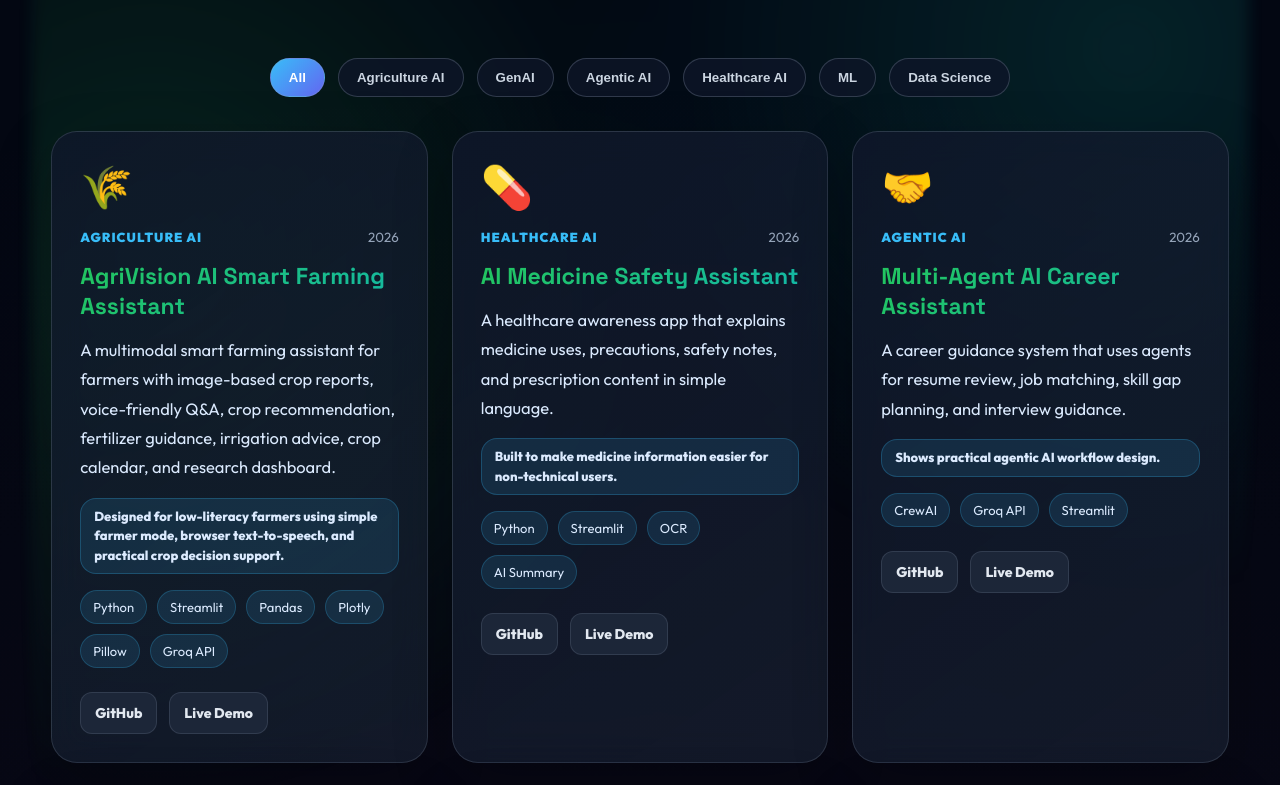
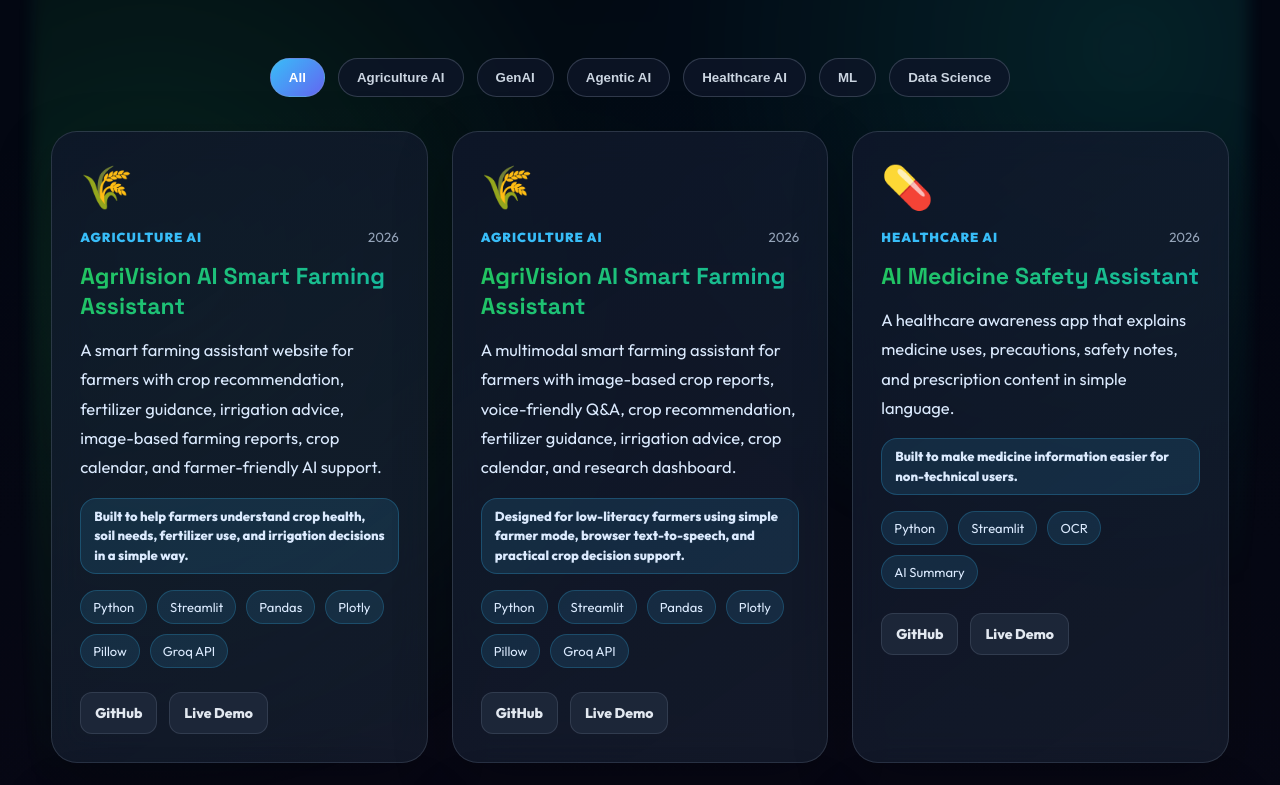
Before and after one commit to Prasannasegabandi36/prasanna-ai-ml-portfolio, a React (Vite) app: page / in a window 1280 px wide. Shown: the part 6542-7327 px from the top of the page. Built offline with nearby package versions, Linux system fonts and the light colour scheme.

Commit message:
Update main.jsx

```diff
--- a/src/main.jsx
+++ b/src/main.jsx
@@ -191,6 +191,17 @@
 ];
 
 const projects = [
+  {
+    title: "AgriVision AI Smart Farming Assistant",
+    category: "Agriculture AI",
+    year: "2026",
+    image: "🌾",
+    tech: ["Python", "Streamlit", "Pandas", "Plotly", "Pillow", "Groq API"],
+    desc: "A smart farming assistant website for farmers with crop recommendation, fertilizer guidance, irrigation advice, image-based farming reports, crop calendar, and farmer-friendly AI support.",
+    impact: "Built to help farmers understand crop health, soil needs, fertilizer use, and irrigation decisions in a simple way.",
+    github: "https://github.com/Prasannasegabandi36/agrivision-ai-smart-farming-assistant",
+    live: "#"
+  },
   {
     title: "AgriVision AI Smart Farming Assistant",
     category: "Agriculture AI",
```
